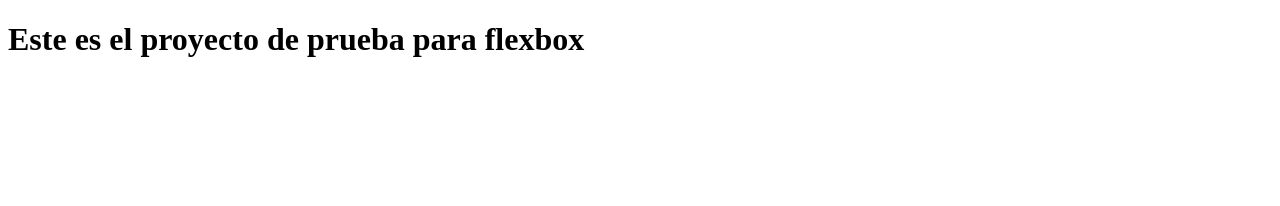
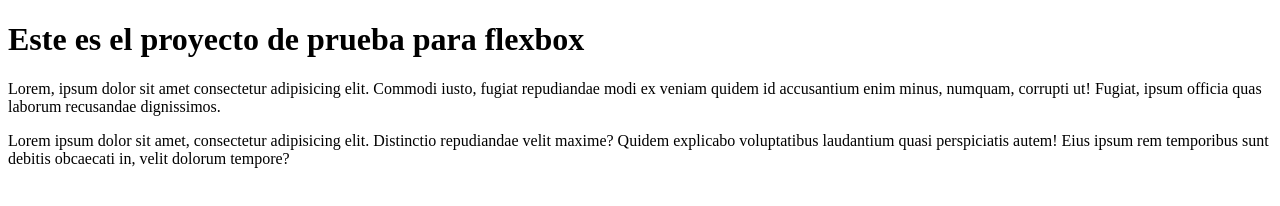
Before and after one commit to BibisGr/Flexbox-DAMC, a plain HTML site: page index.html in a window 1280 px wide. Drawn offline with Linux system fonts and the light colour scheme.

Commit message:
se agregaron elementos como un div y dos P con lorem

```diff
--- a/index.html
+++ b/index.html
@@ -7,5 +7,9 @@
 </head>
 <body>
     <h1>Este es el proyecto de prueba para flexbox</h1>
+    <div class="principal">
+        <p>Lorem, ipsum dolor sit amet consectetur adipisicing elit. Commodi iusto, fugiat repudiandae modi ex veniam quidem id accusantium enim minus, numquam, corrupti ut! Fugiat, ipsum officia quas laborum recusandae dignissimos.</p>
+        <p>Lorem ipsum dolor sit amet, consectetur adipisicing elit. Distinctio repudiandae velit maxime? Quidem explicabo voluptatibus laudantium quasi perspiciatis autem! Eius ipsum rem temporibus sunt debitis obcaecati in, velit dolorum tempore?</p>
+    </div>
 </body>
 </html>
```
